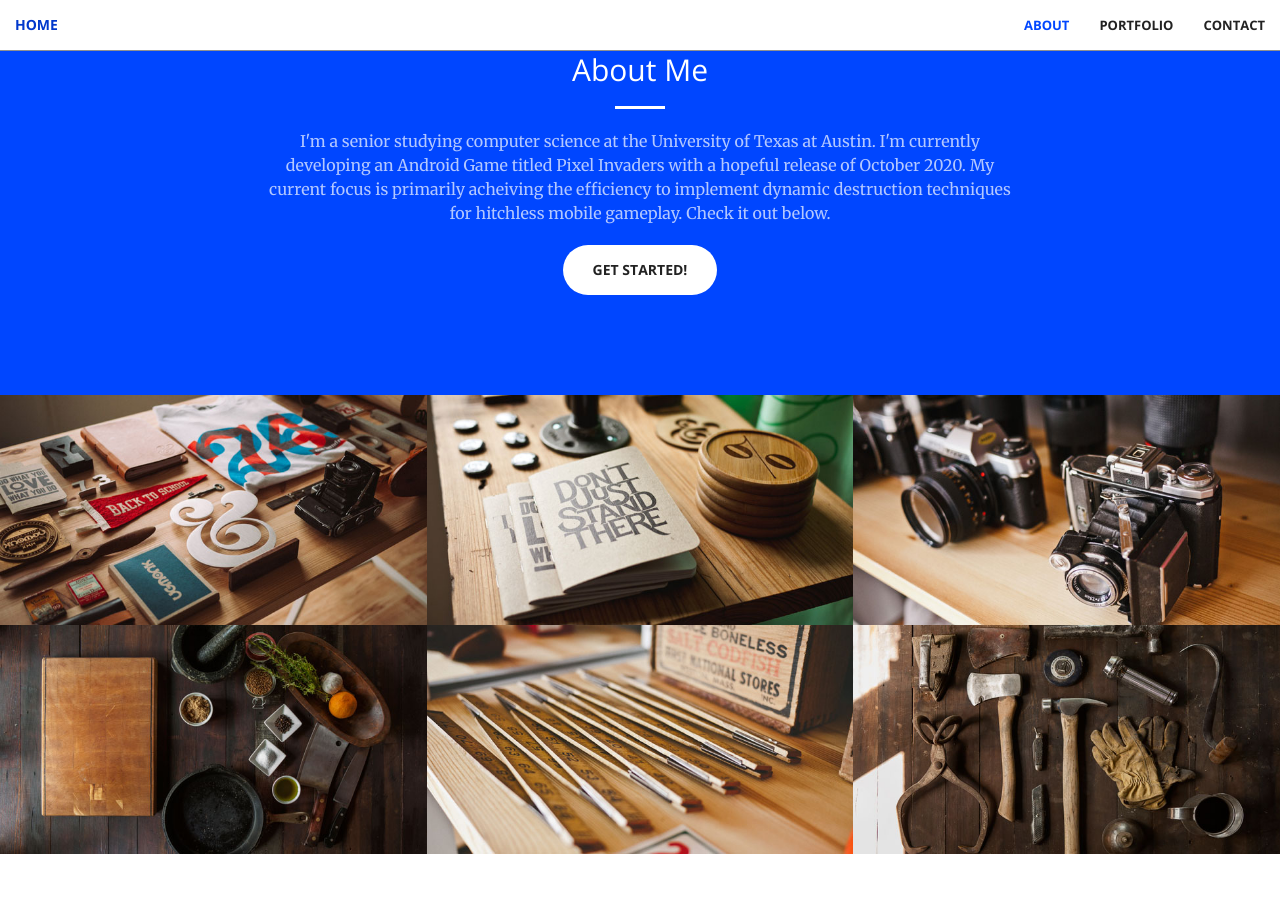
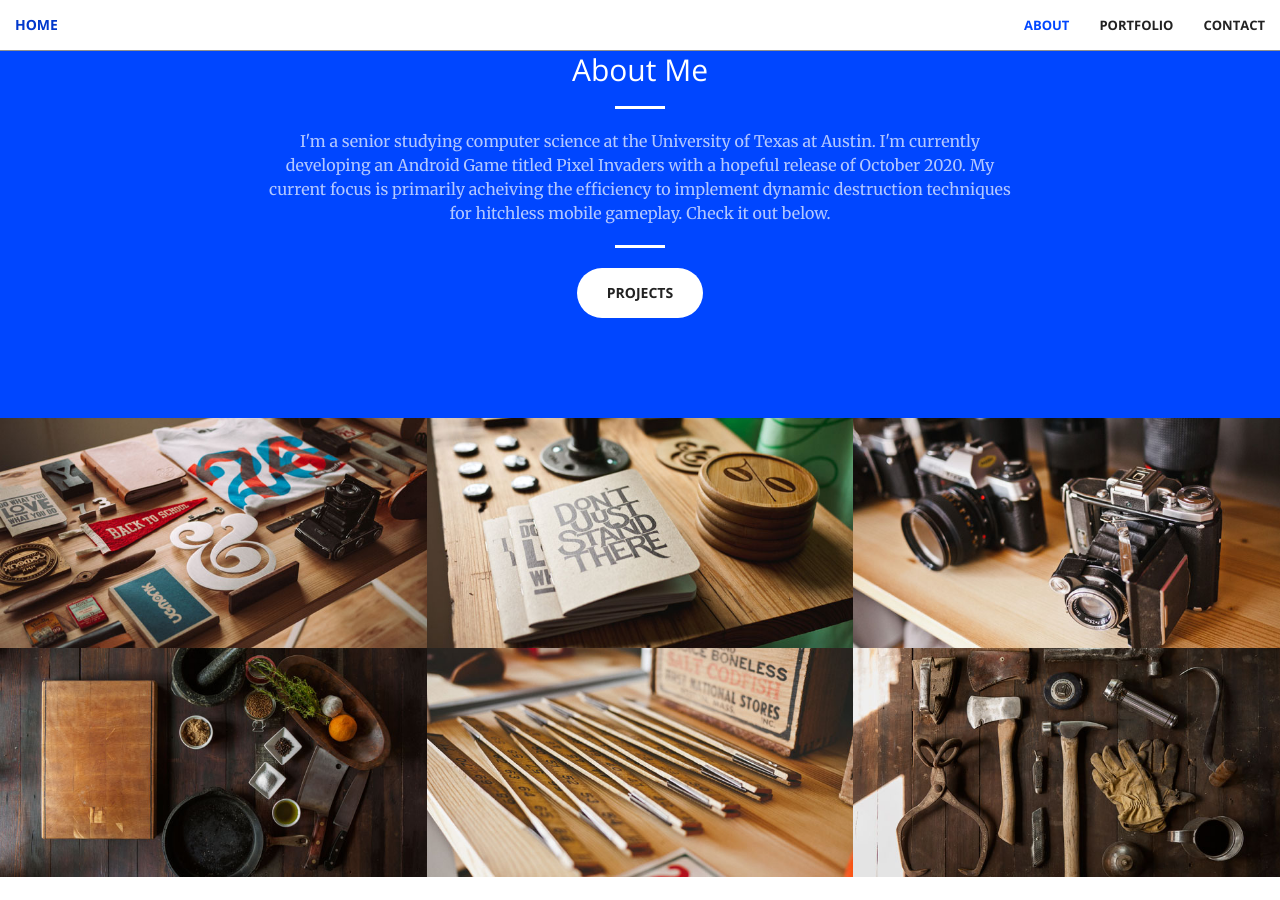
Before and after one commit to AlecSweet/AlecSweet.github.io, a Jekyll site: the page built from index.html, in a window 1280 px wide and 900 px high, scrolled down 947 px. Built offline with Jekyll 4.4.1, drawn with Linux system fonts in a browser that asks for light colours.

Commit message:
Update call-to-action.html

```diff
--- a/_includes/call-to-action.html
+++ b/_includes/call-to-action.html
@@ -5,7 +5,8 @@
                 <h2 class="section-heading">About Me</h2>
                 <hr class="light">
                 <p class="text-faded">I'm a senior studying computer science at the University of Texas at Austin. I'm currently developing an Android Game titled Pixel Invaders with a hopeful release of October 2020. My current focus is primarily acheiving the efficiency to implement dynamic destruction techniques for hitchless mobile gameplay. Check it out below.</p>
-                <a href="#" class="btn btn-default btn-xl">Get Started!</a>
+                <hr class="light">
+                <a href="#" class="btn btn-default btn-xl">Projects</a>
             </div>
         </div>
     </div>
```
